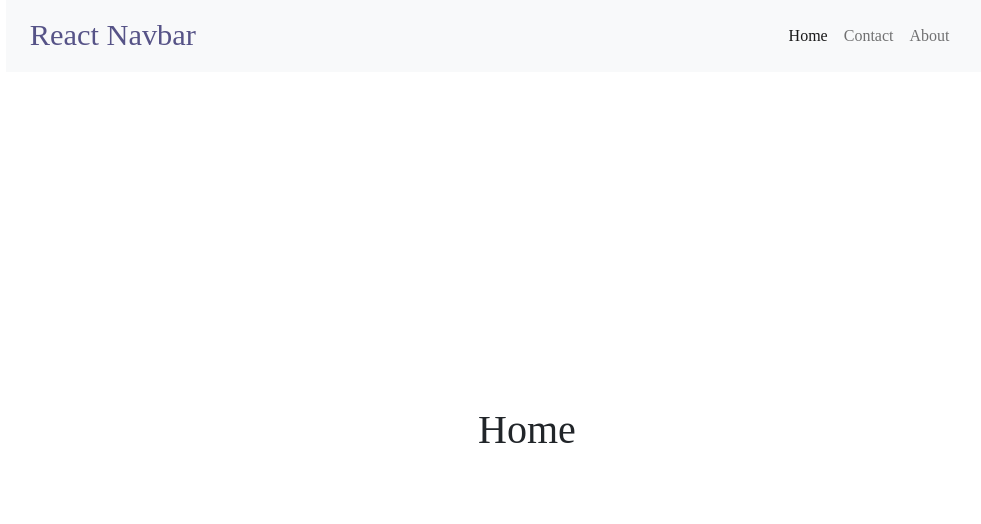
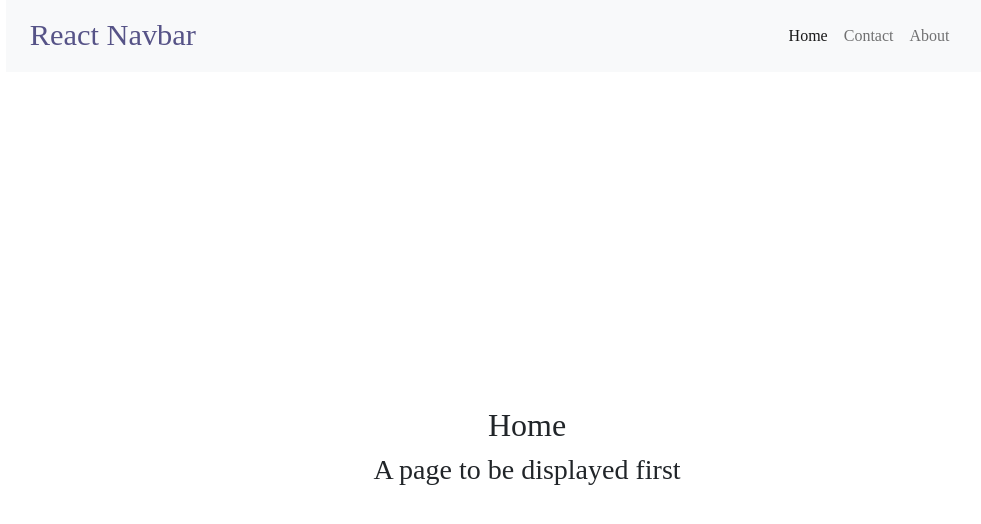
Before and after one commit to neha-aneja/code-demo, a React (Create React App) app: page / in a window 1280 px wide. Shown: the top 524 px of the page, without its empty margins (113-1094 px from the left). Built offline with nearby package versions, Linux system fonts and the light colour scheme; a web font is replaced by a local one.

Commit message:
home page and navbar changed

```diff
--- a/src/Components/Navbar/Navbar.js
+++ b/src/Components/Navbar/Navbar.js
@@ -14,7 +14,7 @@ const Navbar = () => {
       <span className="navbar-toggler-icon"></span>
     </button>
     <div className="collapse navbar-collapse" id="navbarSupportedContent">
-      <ol className="navbar-nav ml-70 mb-2 mb-lg-0">
+      <ul className="navbar-nav ml-70 mb-2 mb-lg-0">
         <li className="nav-item">
           <NavLink className="nav-link active" aria-corrent="page" to="/">Home</NavLink>
         </li>
@@ -24,7 +24,7 @@ const Navbar = () => {
         <li className="nav-item">
           <NavLink className="nav-link" to="/about">About</NavLink>
         </li>
-      </ol>
+      </ul>
     </div>
   </div>
 </nav>
--- a/src/Pages/Home/Home.js
+++ b/src/Pages/Home/Home.js
@@ -3,9 +3,12 @@ import React from 'react';
 const Home = () => {
     return (
         <div className="container">
-            <h1 className="text-center" style={{paddingTop:"30%"}}>
+            <h2 className="text-center" style={{paddingTop:"30%"}}>
                 Home
-            </h1>
+            </h2>
+            <h3 className="text-center">
+                A page to be displayed first
+            </h3>
         </div>
     )
 }
```
